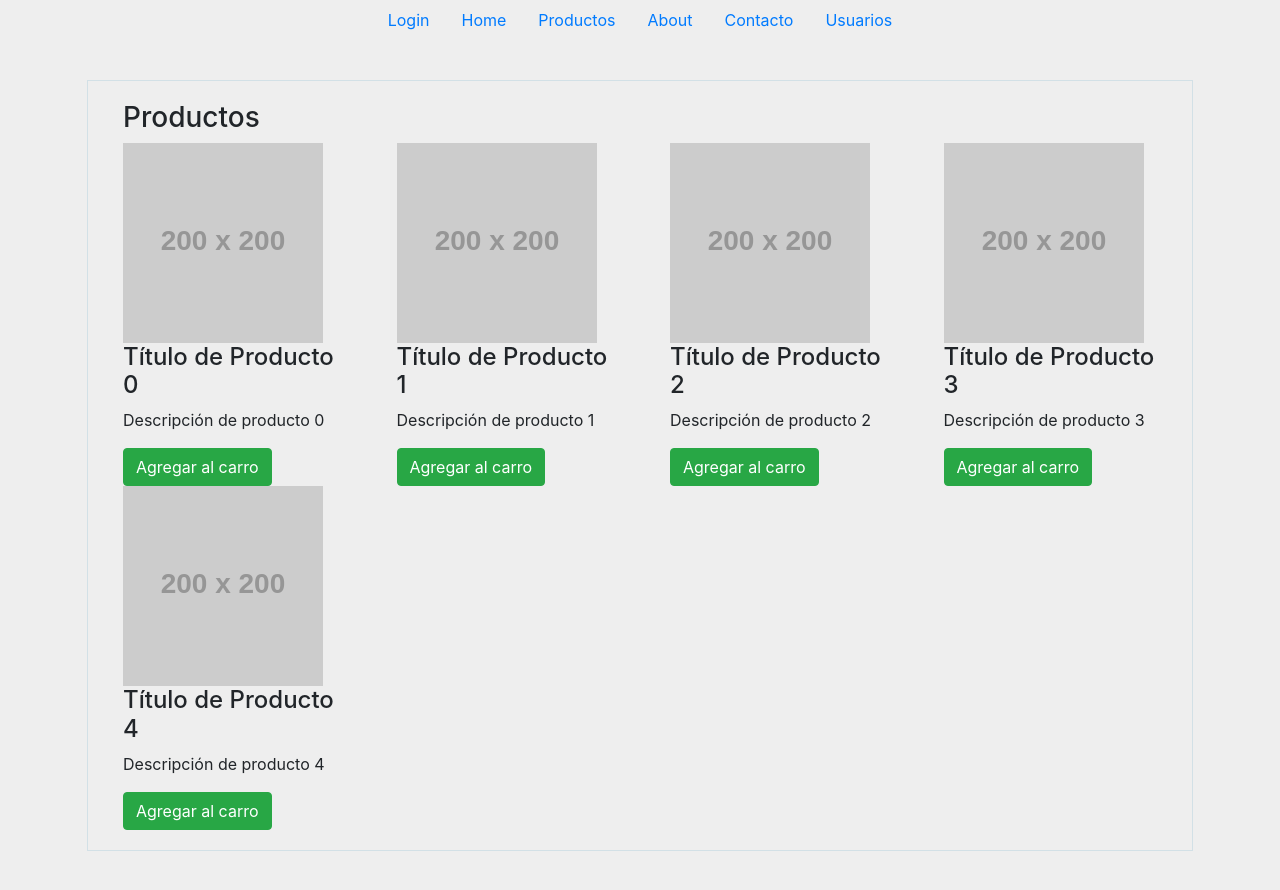
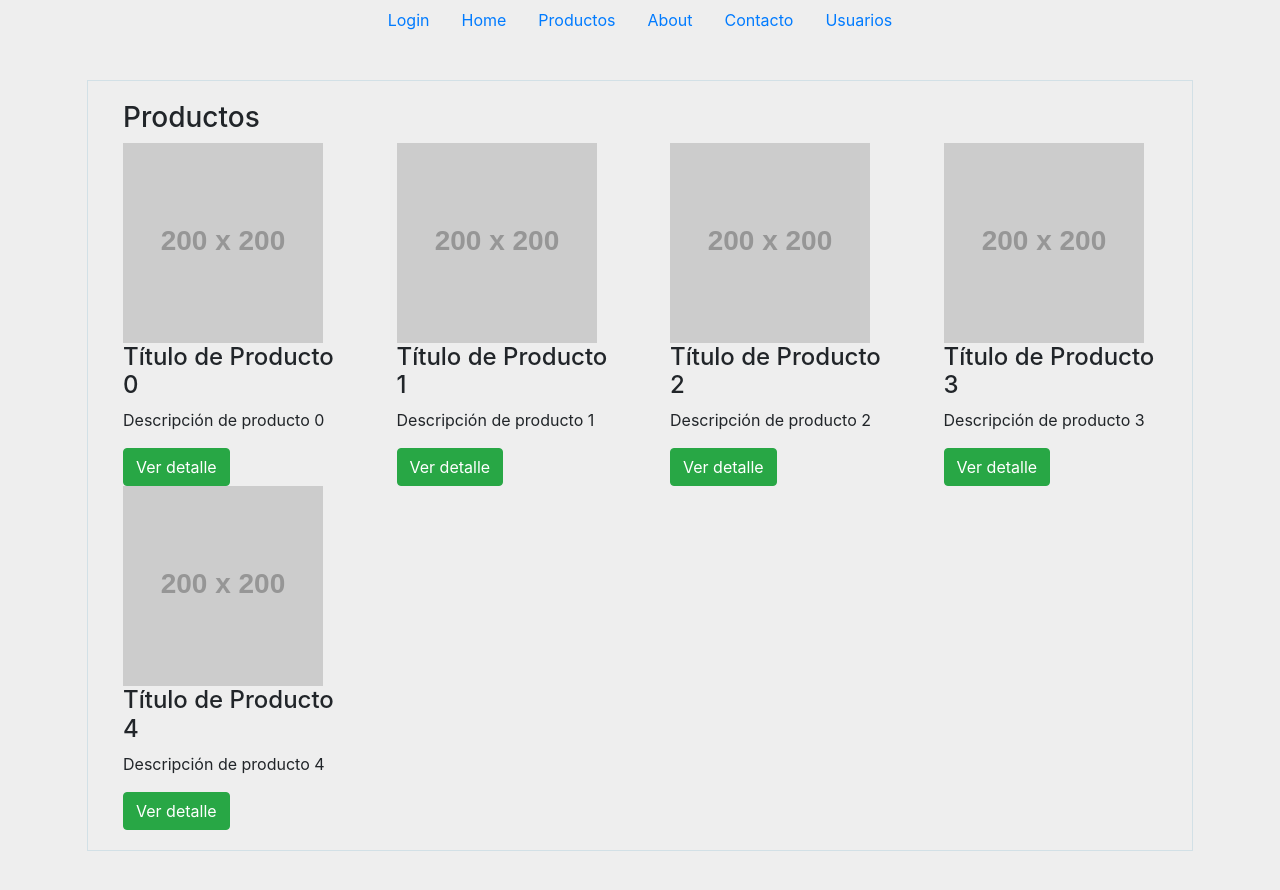
Before and after one commit to juanca84/vue-rutas-01, a Vue app: page /productos in a window 1280 px wide. Built offline with nearby package versions, Linux system fonts and the light colour scheme.

Commit message:
Adicionando botones de rutas con parametros

```diff
--- a/src/router/index.js
+++ b/src/router/index.js
@@ -47,7 +47,7 @@ Vue.use(VueRouter)
     component: Productos
   }, {
     path: '/producto-detalle/:id',
-    name: 'producto-detalle',
+    name: 'producto',
     component: Detalle
   }
 ]
--- a/src/views/productos/Index.vue
+++ b/src/views/productos/Index.vue
@@ -12,7 +12,7 @@
                     <div class="col-md-12">
                         <h4>Título de Producto 0</h4>
                         <p>Descripción de producto 0</p>
-                        <a href="#" class="btn btn-success" btn-sm>Agregar al carro</a>
+                        <router-link :to="{name:'producto', params:{id:0}}" class="btn btn-success">Ver detalle</router-link>
                     </div>
                 </div>
                 <div class="col-md-3">
@@ -22,7 +22,7 @@
                     <div class="col-md-12">
                         <h4>Título de Producto 1</h4>
                         <p>Descripción de producto 1</p>
-                        <a href="#" class="btn btn-success" btn-sm>Agregar al carro</a>
+                        <router-link :to="{name:'producto', params:{id:1}}" class="btn btn-success">Ver detalle</router-link>
                     </div>
                 </div>
                 <div class="col-md-3">
@@ -32,7 +32,7 @@
                     <div class="col-md-12">
                         <h4>Título de Producto 2</h4>
                         <p>Descripción de producto 2</p>
-                        <a href="#" class="btn btn-success" btn-sm>Agregar al carro</a>
+                        <router-link :to="{name:'producto', params:{id:2}}" class="btn btn-success">Ver detalle</router-link>
                     </div>
                 </div>
                                 <div class="col-md-3">
@@ -42,7 +42,7 @@
                     <div class="col-md-12">
                         <h4>Título de Producto 3</h4>
                         <p>Descripción de producto 3</p>
-                        <a href="#" class="btn btn-success" btn-sm>Agregar al carro</a>
+                        <router-link :to="{name:'producto', params:{id:3}}" class="btn btn-success">Ver detalle</router-link>
                     </div>
                 </div>
                                 <div class="col-md-3">
@@ -52,7 +52,7 @@
                     <div class="col-md-12">
                         <h4>Título de Producto 4</h4>
                         <p>Descripción de producto 4</p>
-                        <a href="#" class="btn btn-success" btn-sm>Agregar al carro</a>
+                        <router-link :to="{name:'producto', params:{id:4}}" class="btn btn-success">Ver detalle</router-link>
                     </div>
                 </div>
             </div>
```
